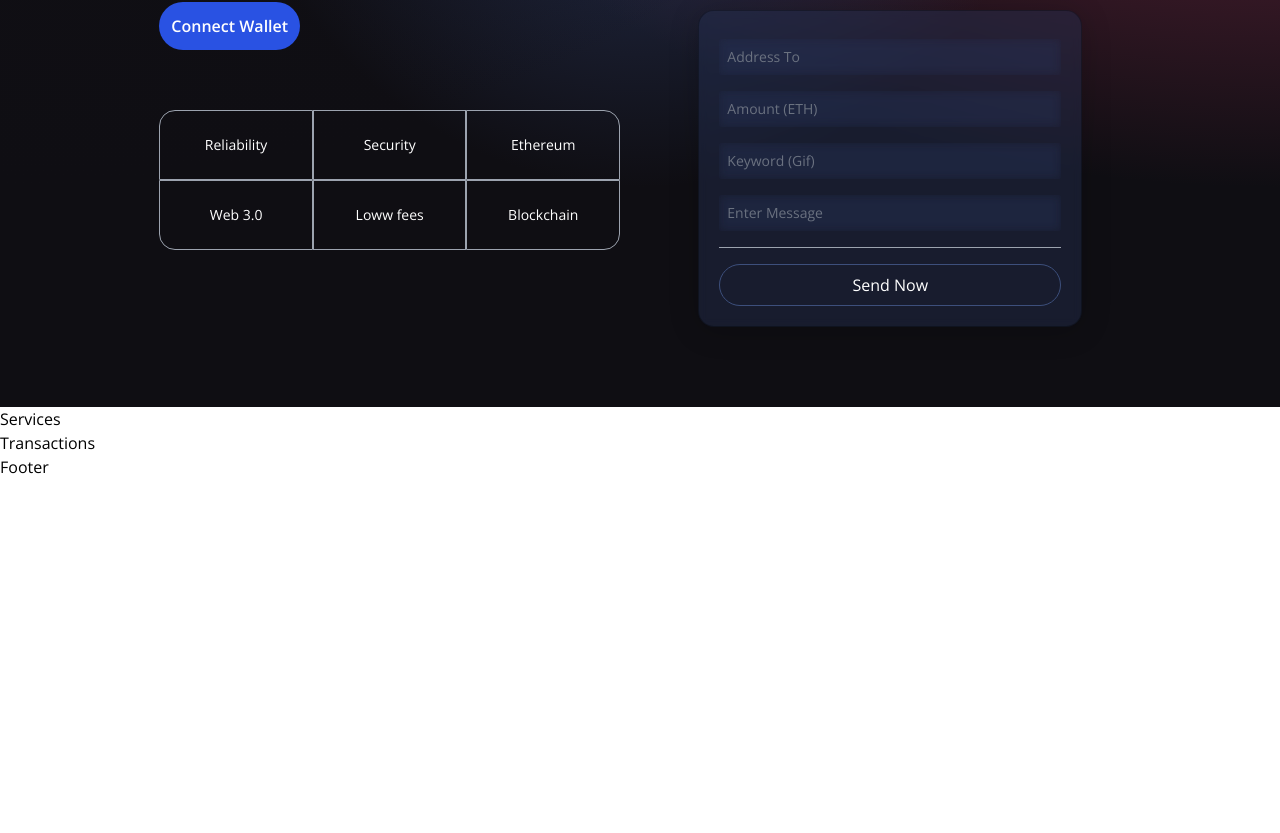
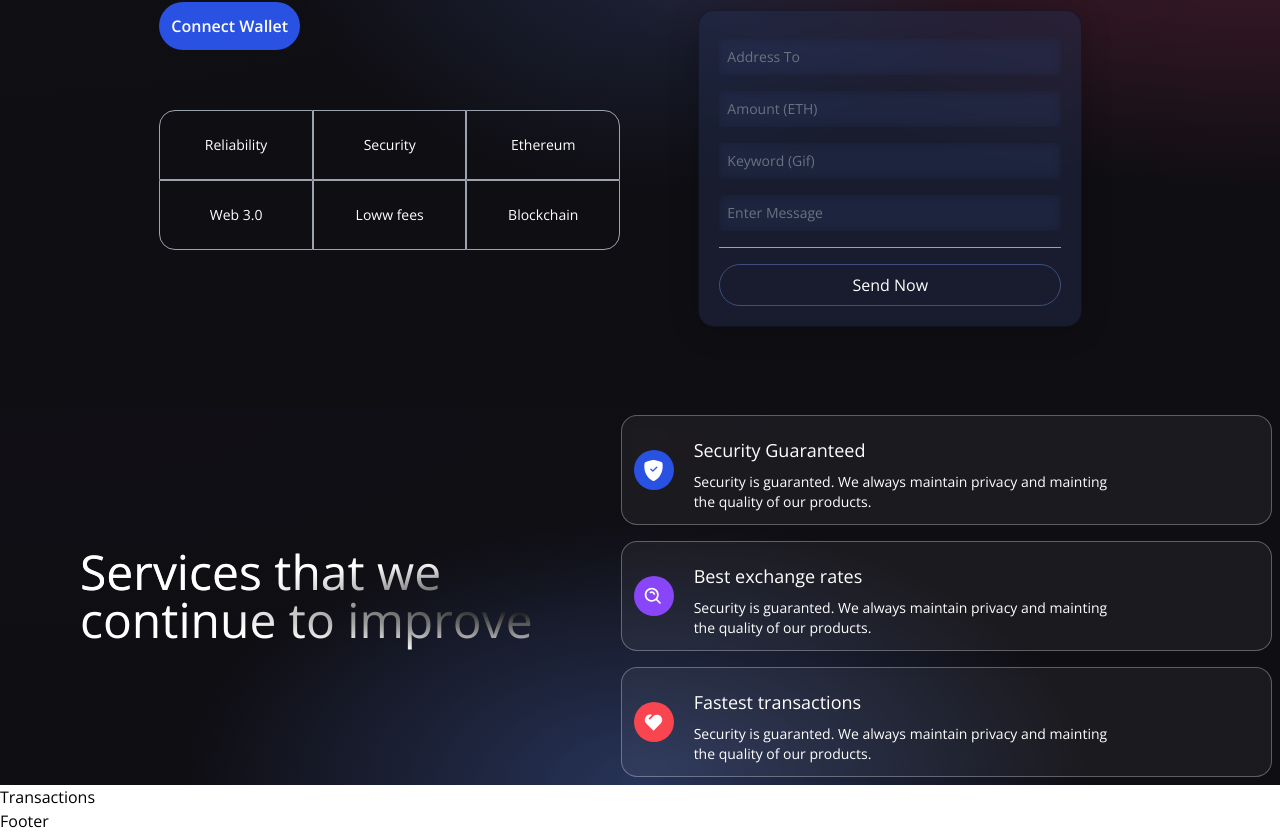
Before and after one commit to StVictoria/web3, a React (Vite) app in the folder client/: page / in a window 1280 px wide. Shown: the part 342-1175 px from the top of the page. Before the commit the page ends 821 px from the top, so only its background shows below. Built offline with nearby package versions, Linux system fonts and the light colour scheme.

Commit message:
created Services

```diff
--- a/client/src/components/Services.jsx
+++ b/client/src/components/Services.jsx
@@ -1,8 +1,45 @@
+import { BsShieldFillCheck } from "react-icons/bs";
+import { BiSearchAlt } from "react-icons/bi";
+import { RiHeart2Fill } from "react-icons/ri";
+
+const serviceCards = [
+  { id: 1, color: "bg-[#2952e3]", title: "Security Guaranteed", icon: <BsShieldFillCheck fontSize={21} className="text-white" />, subtitle: "Security is guaranted. We always maintain privacy and mainting the quality of our products." },
+  { id: 1, color: "bg-[#8945f8]", title: "Best exchange rates", icon: <BiSearchAlt fontSize={21} className="text-white" />, subtitle: "Security is guaranted. We always maintain privacy and mainting the quality of our products." },
+  { id: 1, color: "bg-[#f84550]", title: "Fastest transactions", icon: <RiHeart2Fill fontSize={21} className="text-white" />, subtitle: "Security is guaranted. We always maintain privacy and mainting the quality of our products." },
+];
+
+const ServiceCard = ({ color, title, icon, subtitle }) => (
+  <div className="flex flex-row justify-start items-center white-glassmorphism p-3 m-2 cursor-pointer hover:shadow-xl">
+    <div className={`w-10 h-10 rounded-full flex justify-center items-center ${color}`}>
+      {icon}
+    </div>
+    <div className="ml-5 flex flex-col flex-1">
+      <h3 className="mt-2 text-white text-lg">{title}</h3>
+      <p className="mt-2 text-white text-sm md:w-9/12">{subtitle}</p>
+    </div>
+  </div>
+);
+
 const Services = () => {
+  const renderServiceCards = () => (
+    serviceCards.map(card => <ServiceCard key={card.key} color={card.color} title={card.title} icon={card.icon} subtitle={card.subtitle} />)
+  );
+
   return (
-    <div>
-      Services
-    </div>
+    <section className="flex flex-col md:flex-row w-full justify-center items-center gradient-bg-services">
+      <div className="flex mf:flex-row flex-col items-center justify-between md:p-20 py-12 px-4">
+        <div className="flex-1 flex flex-col justify-start items-start">
+          <h1 className="text-white text-3xl sm:text-5xl py-2 text-gradient">
+            Services that we
+            <br />
+            continue to improve
+          </h1>
+        </div>
+      </div>
+      <div className="flex-1 flex flex-col justify-start items-center">
+        {renderServiceCards()}
+      </div>
+    </section>
   )
 };
 
```
